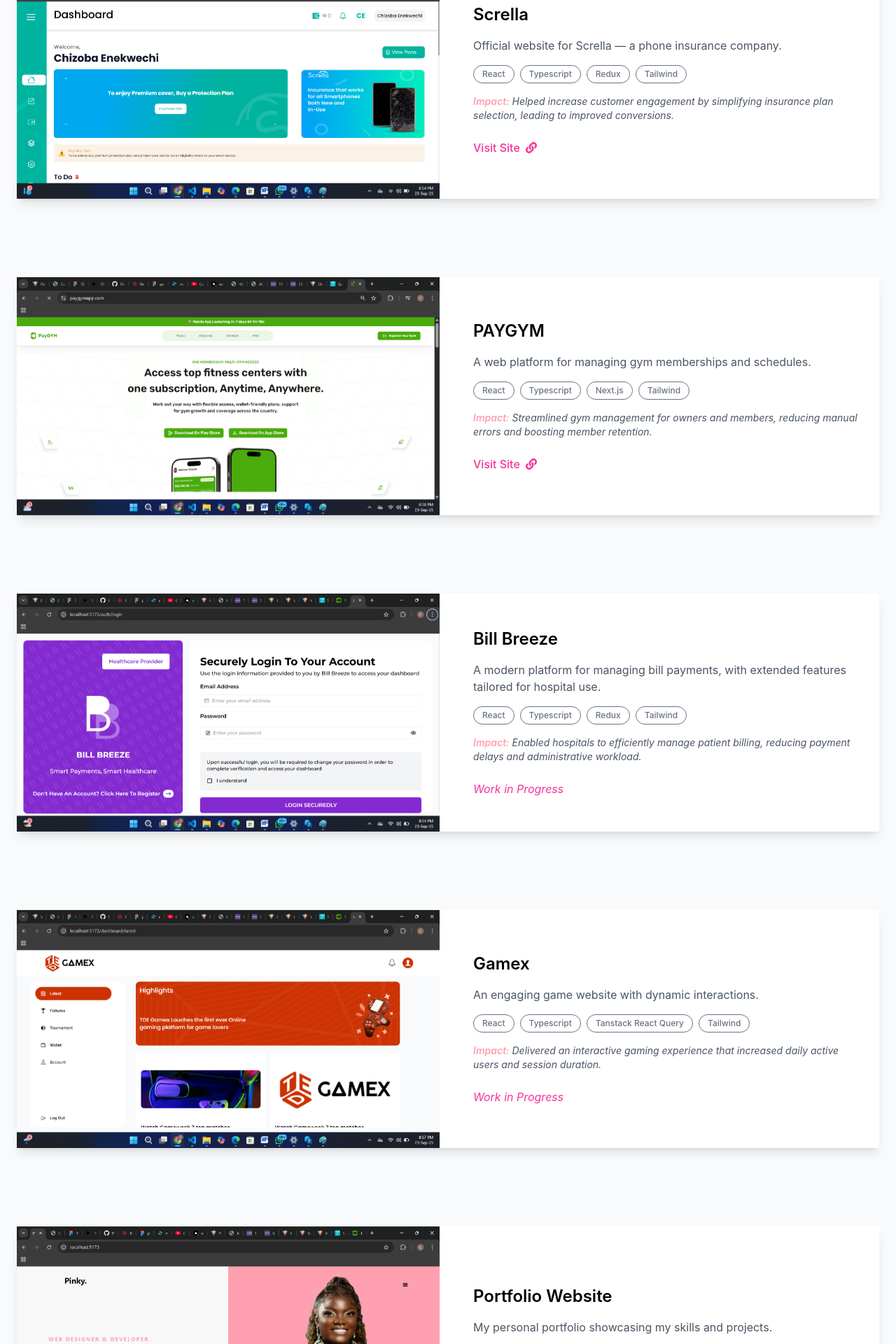
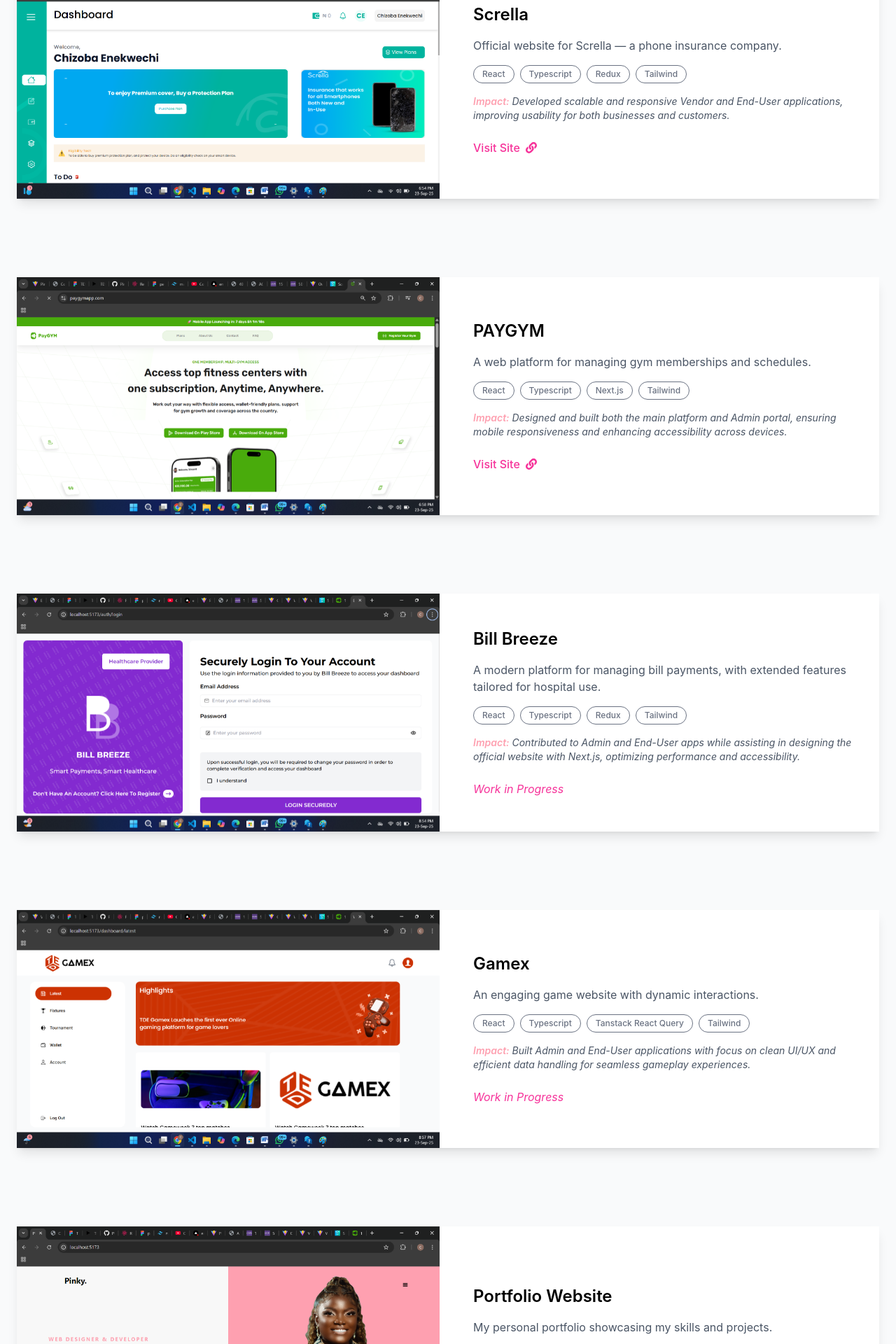
Before and after one commit to Pinkyrikky/Enekwechi-Chizoba, a React (Vite) app: page /Works in a window 1280 px wide. Shown: the part 493-2413 px from the top of the page at 70% size. Built offline with nearby package versions, Linux system fonts and the light colour scheme.

Commit message:
updated impact

```diff
--- a/src/pages/Work.jsx
+++ b/src/pages/Work.jsx
@@ -12,8 +12,7 @@
     image: "/scrella.png",
     link: "https://scrella.com",
     technologies: "React, Typescript, Redux, Tailwind",
-    impact:
-      "Helped increase customer engagement by simplifying insurance plan selection, leading to improved conversions.",
+    impact: "Developed scalable and responsive Vendor and End-User applications, improving usability for both businesses and customers.",
   },
   {
     id: 2,
@@ -22,18 +21,15 @@
     image: "/paygym.png",
     link: "https://paygymapp.com",
     technologies: "React, Typescript, Next.js, Tailwind",
-    impact:
-      "Streamlined gym management for owners and members, reducing manual errors and boosting member retention.",
+    impact: "Designed and built both the main platform and Admin portal, ensuring mobile responsiveness and enhancing accessibility across devices.",
   },
   {
     id: 3,
     title: "Bill Breeze",
-    description:
-      "A modern platform for managing bill payments, with extended features tailored for hospital use.",
+    description: "A modern platform for managing bill payments, with extended features tailored for hospital use.",
     image: "/billbreeze.png",
     technologies: "React, Typescript, Redux, Tailwind",
-    impact:
-      "Enabled hospitals to efficiently manage patient billing, reducing payment delays and administrative workload.",
+    impact: "Contributed to Admin and End-User apps while assisting in designing the official website with Next.js, optimizing performance and accessibility.",
   },
   {
     id: 4,
@@ -41,8 +37,7 @@
     description: "An engaging game website with dynamic interactions.",
     image: "/gamex.png",
     technologies: "React, Typescript, Tanstack React Query, Tailwind",
-    impact:
-      "Delivered an interactive gaming experience that increased daily active users and session duration.",
+    impact: "Built Admin and End-User applications with focus on clean UI/UX and efficient data handling for seamless gameplay experiences.",
   },
   {
     id: 5,
@@ -50,10 +45,10 @@
     description: "My personal portfolio showcasing my skills and projects.",
     image: "/portfolio.png",
     technologies: "React, JavaScript, Tailwind",
-    impact:
-      "Provided a professional online presence to highlight my skills, projects, and achievements.",
+    impact: "Designed and developed a personal portfolio to showcase professional work and growth in frontend development.",
   },
 ];
+
 
 
 export default function Work() {
```
